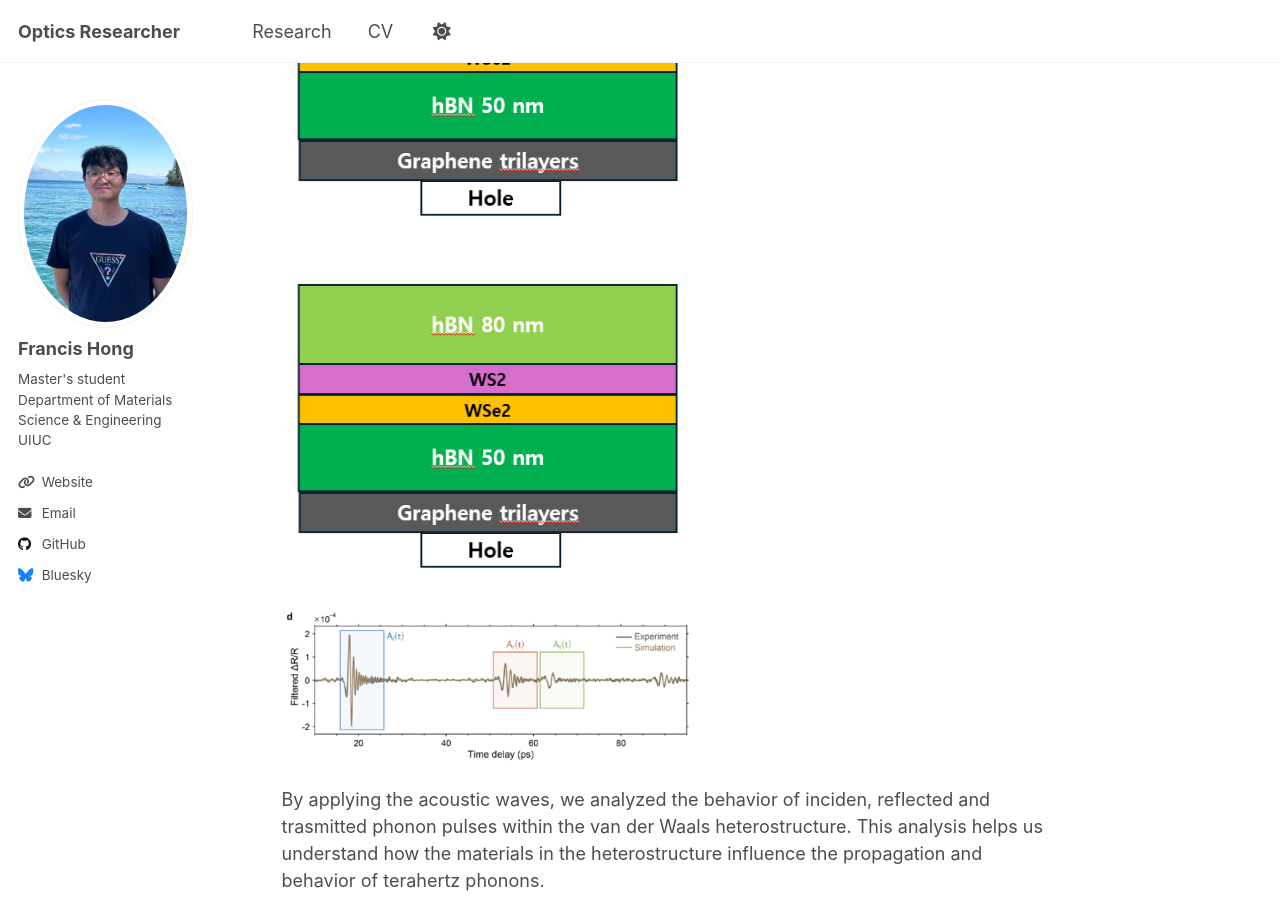
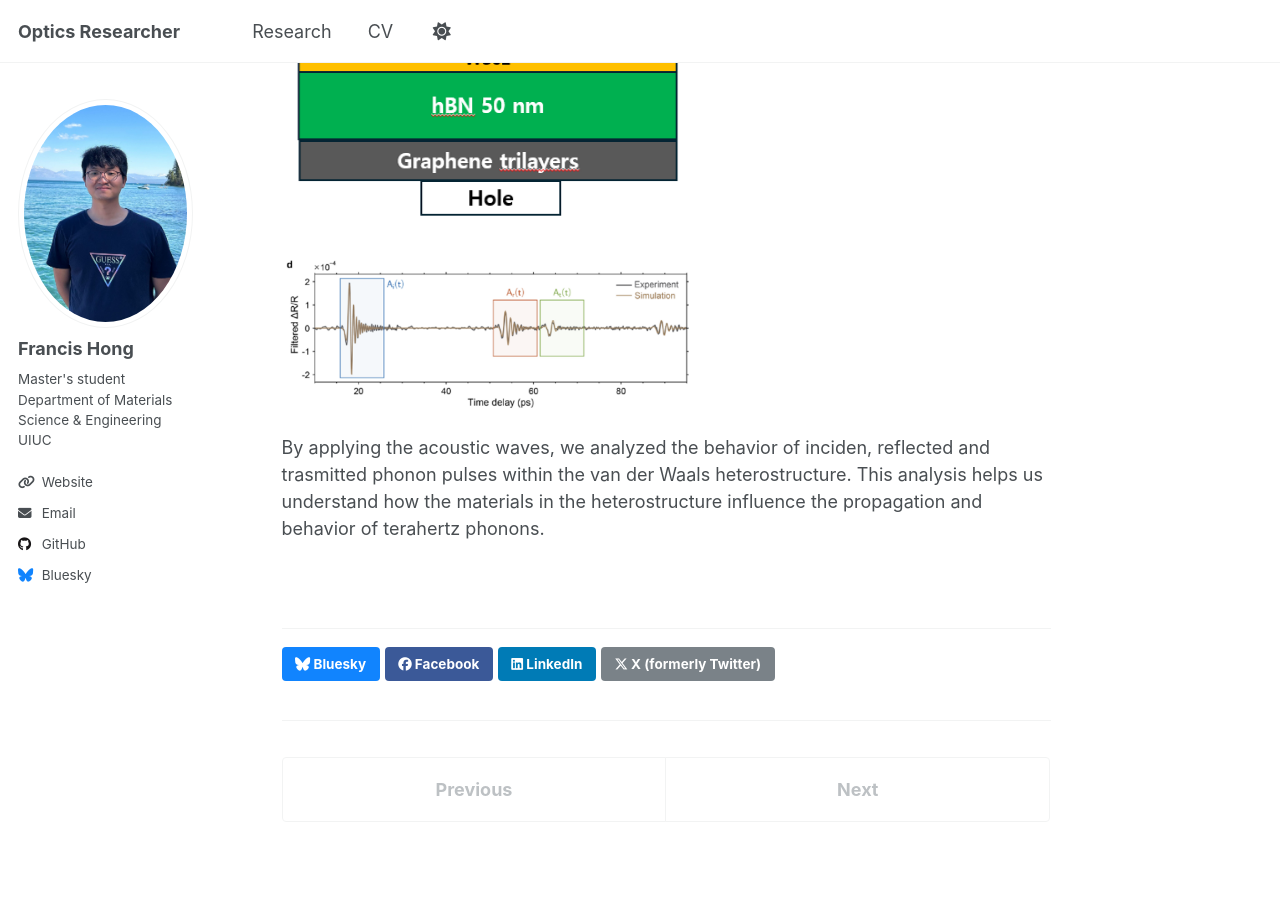
Before and after one commit to Fhong10/flhong03.github-io, a Jekyll site: the page built from _publications/semiconductor-physics.md, in a window 1280 px wide and 900 px high, scrolled down 1819 px. Built offline with Jekyll 4.4.1, drawn with Linux system fonts in a browser that asks for light colours; a script that is not in the unit is left out.

Commit message:
Update semiconductor-physics.md

```diff
--- a/_publications/semiconductor-physics.md
+++ b/_publications/semiconductor-physics.md
@@ -36,8 +36,6 @@ I built the similar stack using WS2 and WSe2 to study Terahertz Phonons(Ultra-hi
 <div style="display: flex; gap: 12px; flex-wrap: wrap;">
   <img src="{{ '/images/Wdevice.png' | relative_url }}" alt="Wdevice"
        style="max-width: 420px; width: 100%; height: auto; display: block;">
-  <img src="{{ '/images/Wdevice.png' | relative_url }}" alt="Wdevice"
-       style="max-width: 420px; width: 100%; height: auto; display: block;">
 </div>
 
 <img src="{{ '/images/Tetrasignal.png' | relative_url }}" alt="Tetrasignal"
```
